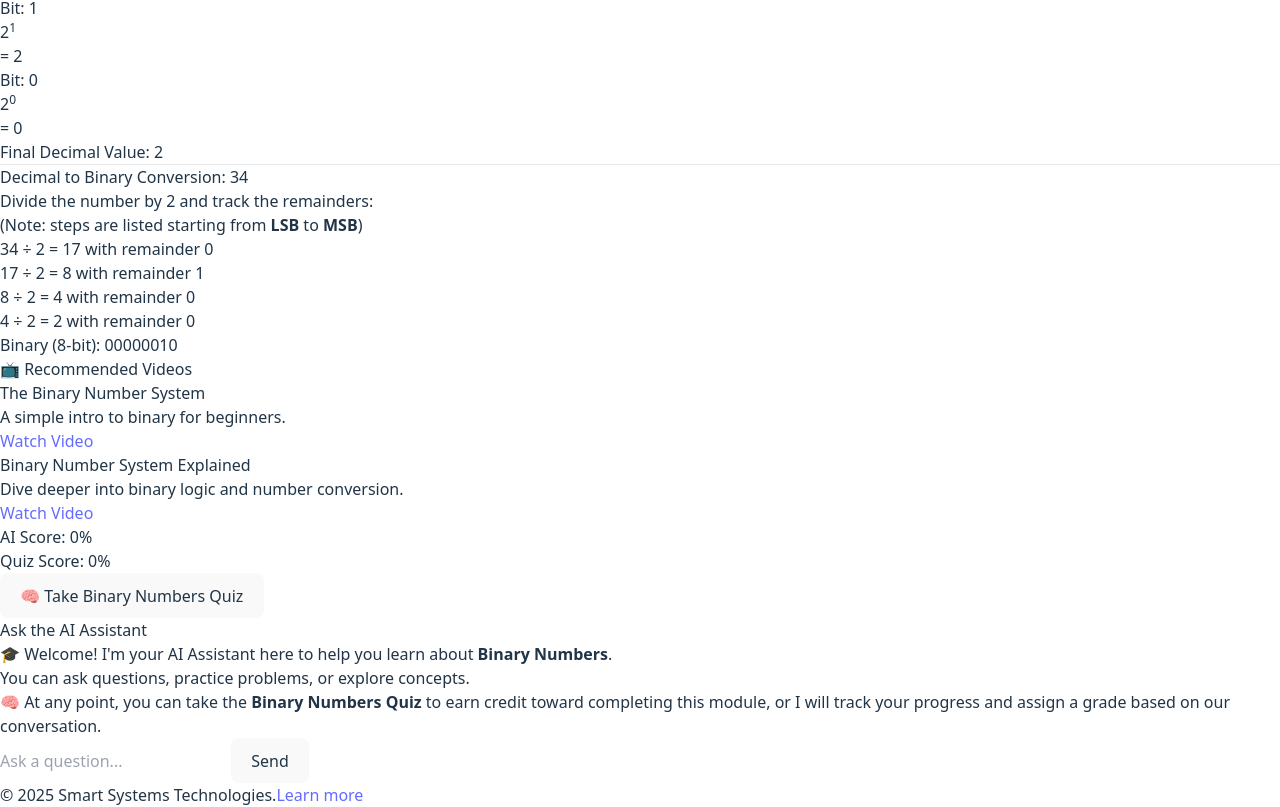
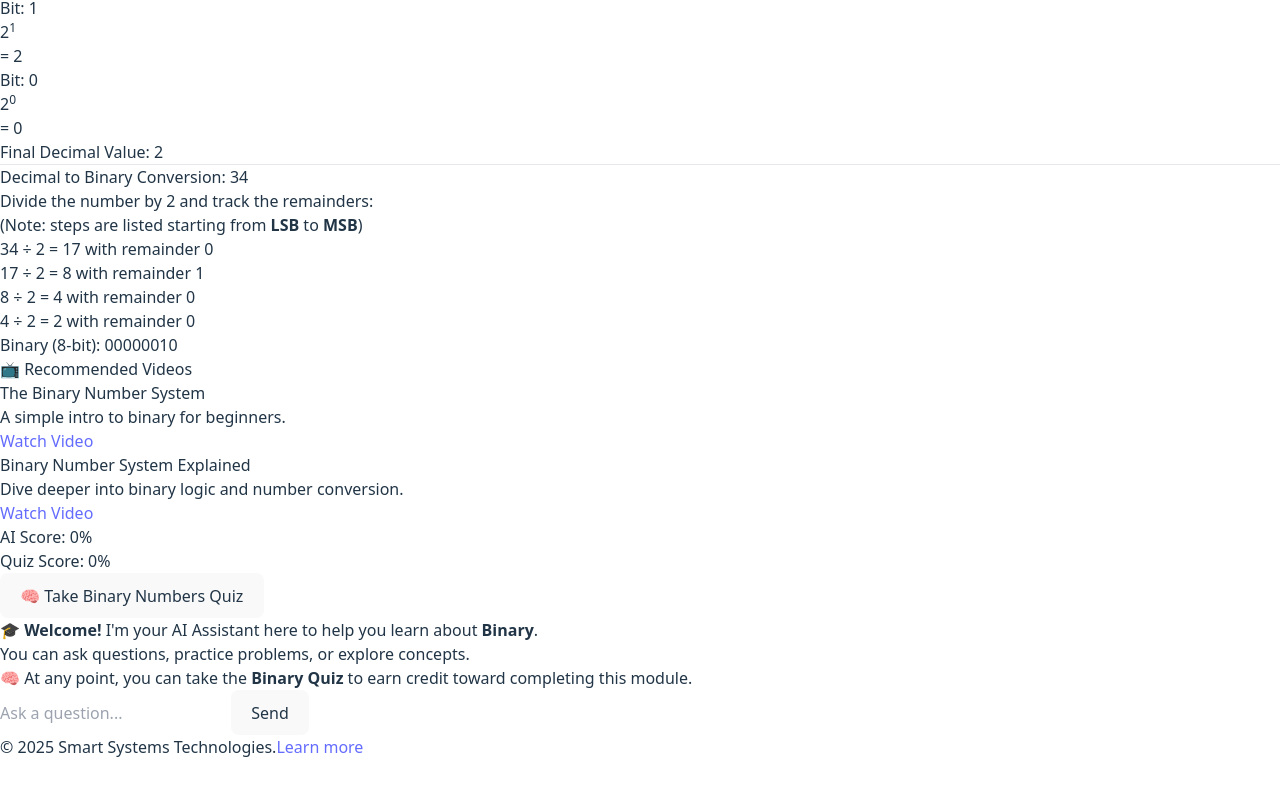
Before and after one commit to dpoehlein/WebApp, a React (Vite) app in the folder frontend/: page /topics/digital_electronics/number_systems/binary in a window 1280 px wide. Shown: the part 604-1411 px from the top of the page. After the commit the page ends 1363 px from the top, so only its background shows below. Built offline with nearby package versions, Linux system fonts and the light colour scheme.

Commit message:
Refactored AI objective tracking logic and updated components

```diff
--- a/frontend/src/components/AIChatAssistant.jsx
+++ b/frontend/src/components/AIChatAssistant.jsx
@@ -1,3 +1,5 @@
+// C:/SST/WebApp/frontend/src/components/AIChatAssistant.jsx
+
 import React, { useState, useEffect, useRef } from 'react';
 import axios from 'axios';
 import ReactMarkdown from 'react-markdown';
@@ -5,7 +7,7 @@ import welcomeMessages from '../data/ai/welcomeMessages';
 import learningObjectives from '../data/ai/learningObjectives';
 import BinaryQuizModal from './digital_electronics/number_systems/BinaryQuizModal';
 
-const AIChatAssistant = ({ topicId = "general", onProgressUpdate }) => {
+const AIChatAssistant = ({ topicId = "general", subtopicId = "number_systems", nestedSubtopicId = "binary", onProgressUpdate }) => {
   const [input, setInput] = useState('');
   const [chat, setChat] = useState([]);
   const [loading, setLoading] = useState(false);
@@ -14,11 +16,13 @@ const AIChatAssistant = ({ topicId = "general", onProgressUpdate }) => {
   const [quizScore, setQuizScore] = useState(null);
   const [quizOpen, setQuizOpen] = useState(false);
   const chatContainerRef = useRef(null);
+  const [objectiveIndex, setObjectiveIndex] = useState(0);
+  const [showWelcomeBox, setShowWelcomeBox] = useState(true);
 
-  const formattedTitle = topicId.replace(/_/g, ' ').replace(/\b\w/g, c => c.toUpperCase());
+  const formattedTitle = nestedSubtopicId.replace(/_/g, ' ').replace(/\b\w/g, c => c.toUpperCase());
 
-  const welcomeMessageFn = welcomeMessages[topicId];
-  const objectives = learningObjectives[topicId] || [];
+  const welcomeMessageFn = welcomeMessages[nestedSubtopicId];
+  const objectives = (learningObjectives[topicId]?.[subtopicId]?.[nestedSubtopicId]) || [];
 
   const welcomeMessage = welcomeMessageFn
     ? (typeof welcomeMessageFn === 'function' ? welcomeMessageFn(formattedTitle) : welcomeMessageFn)
@@ -26,9 +30,9 @@ const AIChatAssistant = ({ topicId = "general", onProgressUpdate }) => {
 
   useEffect(() => {
     if (chat.length === 0) {
-      setChat([{ role: 'assistant', content: welcomeMessage }]);
+      setChat([]); // Start empty, display welcome box separately
     }
-  }, [chat]);
+  }, []);
 
   useEffect(() => {
     if (chatContainerRef.current) {
@@ -55,9 +59,9 @@ const AIChatAssistant = ({ topicId = "general", onProgressUpdate }) => {
     try {
       const res = await axios.post('http://localhost:8000/chat', {
         message: messageToSend,
-        topic_id: topicId,
+        topic_id: nestedSubtopicId,
         history: updatedChat,
-        objectives: objectives
+        objectives
       });
 
       let finalReply = res.data.reply;
@@ -80,15 +84,16 @@ const AIChatAssistant = ({ topicId = "general", onProgressUpdate }) => {
           });
         });
 
-        setAiScore(newScore);
-
         const bestScore = quizScore !== null ? Math.max(quizScore, newScore) : newScore;
         if (typeof onProgressUpdate === 'function') {
           onProgressUpdate(progressFlags, bestScore);
         }
+
+        setAiScore(newScore);
       }
 
       setChat(prev => [...prev, { role: 'assistant', content: finalReply }]);
+
     } catch (err) {
       console.error("Chat error:", err);
       setChat(prev => [...prev, {
@@ -111,17 +116,22 @@ const AIChatAssistant = ({ topicId = "general", onProgressUpdate }) => {
   return (
     <div className="min-h-[95vh] max-h-[120vh] flex flex-col bg-gray-50 rounded shadow">
 
+      {showWelcomeBox && (
+        <div className="bg-gray-200 px-4 py-3 mb-2 rounded-md shadow-sm text-sm text-gray-800 w-full">
+          <p>🎓 <strong>Welcome!</strong> I'm your AI Assistant here to help you learn about <strong>{formattedTitle}</strong>.</p>
+          <p>You can ask questions, practice problems, or explore concepts.</p>
+          <p>🧠 At any point, you can take the <strong>{formattedTitle} Quiz</strong> to earn credit toward completing this module.</p>
+        </div>
+      )}
+
       <div ref={chatContainerRef} className="flex-1 overflow-y-auto px-4 pb-4 space-y-2">
-
-        {chat.map((msg, idx) =>
-          (idx === 0 && msg.content === welcomeMessage) ? null : (
-            <div key={idx} className={`text-sm ${msg.role === 'user' ? 'text-right' : 'text-left'}`}>
-              <div className={`inline-block px-3 py-2 rounded text-left max-w-full ${msg.role === 'user' ? 'bg-blue-200' : 'bg-gray-200'}`}>
-                <ReactMarkdown>{msg.content}</ReactMarkdown>
-              </div>
+        {chat.map((msg, idx) => (
+          <div key={idx} className={`text-sm ${msg.role === 'user' ? 'text-right' : 'text-left'}`}>
+            <div className={`inline-block px-3 py-2 rounded text-left max-w-full ${msg.role === 'user' ? 'bg-blue-200' : 'bg-gray-200'}`}>
+              <ReactMarkdown>{msg.content}</ReactMarkdown>
             </div>
-          )
-        )}
+          </div>
+        ))}
         {loading && <div className="text-center text-gray-500">Thinking...</div>}
       </div>
 
--- a/frontend/src/data/ai/learningObjectives.js
+++ b/frontend/src/data/ai/learningObjectives.js
@@ -1,41 +1,17 @@
-// src/data/ai/learningObjectives.js
+// C:/SST/WebApp/frontend/src/data/ai/learningObjectives.js
+
+import digital_electronics from './learning_objectives/digital_electronics';
+// import microcontrollers from './learning_objectives/microcontrollers'; // future topics
+// import physics from './learning_objectives/physics';
+// import plcs from './learning_objectives/plcs';
+// import excel from './learning_objectives/excel';
 
 const learningObjectives = {
-  binary: [
-    "Understand that binary is a base-2 number system using only 0 and 1.",
-    "Convert decimal numbers to 4-bit and 8-bit binary values.",
-    "Convert binary numbers back to decimal form.",
-    "Explain the significance of the least significant bit (LSB) and most significant bit (MSB).",
-    "Identify how 4-bit binary forms a nibble and 8-bit binary forms a byte.",
-    "Use binary place values (1, 2, 4, 8...) to compute decimal equivalents."
-  ],
-
-  octal: [
-    "Understand that octal is a base-8 number system using digits 0 through 7.",
-    "Group binary digits into sets of 3 to convert binary to octal.",
-    "Convert octal numbers to binary and decimal values.",
-    "Recognize the role of octal in simplifying binary code for programming and memory."
-  ],
-
-  hexadecimal: [
-    "Understand that hexadecimal is a base-16 number system using 0–9 and A–F.",
-    "Convert binary numbers to hexadecimal by grouping bits in sets of 4.",
-    "Convert between hexadecimal, binary, and decimal formats.",
-    "Explain how hexadecimal is used in memory addresses, color codes, and debugging."
-  ],
-
-  gray_code: [
-    "Understand that Gray code is a binary system where only one bit changes at a time.",
-    "Convert binary numbers to Gray code and vice versa.",
-    "Explain the advantage of Gray code in minimizing transition errors in digital circuits."
-  ],
-
-  bcd: [
-    "Understand that BCD (Binary-Coded Decimal) represents each decimal digit with a 4-bit binary equivalent.",
-    "Convert decimal numbers to BCD and vice versa.",
-    "Identify valid and invalid BCD combinations.",
-    "Understand BCD's use in calculators and digital displays."
-  ]
+  digital_electronics,
+  // microcontrollers,
+  // physics,
+  // plcs,
+  // excel,
 };
 
 export default learningObjectives;
--- /dev/null
+++ b/frontend/src/data/ai/learning_objectives/digital_electronics/index.js
@@ -0,0 +1,13 @@
+// C:/SST/WebApp/frontend/src/data/ai/learning_objectives/digital_electronics/index.js
+
+import number_systems from './number_systems';
+// import boolean_logic from './boolean_logic'; // future subtopic
+// import logic_gates from './logic_gates';     // future subtopic
+
+const digitalElectronicsObjectives = {
+    number_systems
+    // boolean_logic,
+    // logic_gates,
+};
+
+export default digitalElectronicsObjectives;
--- /dev/null
+++ b/frontend/src/data/ai/learning_objectives/digital_electronics/number_systems/bcd.js
@@ -0,0 +1,10 @@
+// src/data/ai/learning_objectives/digital_electronics/number_systems/bcd.js
+
+const bcd = [
+    "Understand that BCD (Binary-Coded Decimal) represents each decimal digit with a 4-bit binary equivalent.",
+    "Convert decimal numbers to BCD and vice versa.",
+    "Identify valid and invalid BCD combinations.",
+    "Understand BCD's use in calculators and digital displays."
+];
+
+export default bcd;
--- /dev/null
+++ b/frontend/src/data/ai/learning_objectives/digital_electronics/number_systems/gray_code.js
@@ -0,0 +1,9 @@
+// src/data/ai/learning_objectives/digital_electronics/number_systems/gray_code.js
+
+const gray_code = [
+    "Understand that Gray code is a binary system where only one bit changes at a time.",
+    "Convert binary numbers to Gray code and vice versa.",
+    "Explain the advantage of Gray code in minimizing transition errors in digital circuits."
+];
+
+export default gray_code;
--- /dev/null
+++ b/frontend/src/data/ai/learning_objectives/digital_electronics/number_systems/index.js
@@ -0,0 +1,17 @@
+// C:/SST/WebApp/frontend/src/data/ai/learning_objectives/digital_electronics/number_systems/index.js
+
+import binary from './binary';
+import octal from './octal';
+import hexadecimal from './hexadecimal';
+import gray_code from './gray_code';
+import bcd from './bcd';
+
+const numberSystemsObjectives = {
+    binary,
+    octal,
+    hexadecimal,
+    gray_code,
+    bcd
+};
+
+export default numberSystemsObjectives;
--- a/frontend/src/pages/topics/NestedSubtopicPage.jsx
+++ b/frontend/src/pages/topics/NestedSubtopicPage.jsx
@@ -49,13 +49,14 @@ const NestedSubtopicPage = ({ topicId: propTopicId, subtopicId: propSubtopicId,
       .catch((err) => console.error("Failed to load nested subtopic data:", err));
   }, [topicId, subtopicId, nestedSubtopicId]);
 
-  const objectives = learningObjectives[nestedSubtopicId] || [];
+  const objectives = (learningObjectives[topicId]?.[subtopicId]?.[nestedSubtopicId]) || [];
   const topicName = topicId.replace(/_/g, ' ').replace(/\b\w/g, c => c.toUpperCase());
   const subtopicName = subtopicId.replace(/_/g, ' ').replace(/\b\w/g, c => c.toUpperCase());
 
   const completed = objectiveProgress.filter(p => p === true).length;
   const total = objectives.length;
-  const overallGrade = total > 0 ? Math.max(Math.round((completed / total) * 100), quizScore, aiScore) : Math.max(quizScore, aiScore);
+  const aiPercent = total > 0 ? Math.round((completed / total) * 100) : 0;
+  const overallGrade = Math.max(aiPercent, quizScore || 0, aiScore || 0);
 
   const handleQuizCompletion = ({ score, objectiveKeys }) => {
     setQuizScore(score);
@@ -108,7 +109,7 @@ const NestedSubtopicPage = ({ topicId: propTopicId, subtopicId: propSubtopicId,
                       Topic Grade: {overallGrade}%
                     </div>
                     <div className="text-sm text-gray-600 space-x-4">
-                      <span>🟢 Ready for Quiz</span>
+                      <span>🟢 Completed</span>
                       <span>🟡 Making Progress</span>
                       <span>🔵 Needs Work</span>
                     </div>
@@ -204,19 +205,10 @@ const NestedSubtopicPage = ({ topicId: propTopicId, subtopicId: propSubtopicId,
             </Suspense>
           )}
 
-          <div className="bg-white p-4 rounded shadow-md border border-gray-200">
-            <h2 className="text-lg font-semibold mb-2">Ask the AI Assistant</h2>
-            <p className="mb-2 text-sm text-gray-700">
-              🎓 Welcome! I'm your AI Assistant here to help you learn about <strong>{subtopicData.title}</strong>.<br />
-              You can ask questions, practice problems, or explore concepts.
-            </p>
-            <p className="text-sm text-gray-700">
-              🧠 At any point, you can take the <strong>{subtopicData.title} Quiz</strong> to earn credit toward completing this module, or I will track your progress and assign a grade based on our conversation.
-            </p>
-          </div>
-
           <AIChatAssistant
-            topicId={nestedSubtopicId}
+            topicId={topicId}
+            subtopicId={subtopicId}
+            nestedSubtopicId={nestedSubtopicId}
             objectives={objectives}
             onProgressUpdate={setObjectiveProgress}
             onScoreUpdate={setAIScore}
```
Also changed, not shown: frontend/src/data/ai/learning_objectives/digital_electronics/number_systems/binary.js (added, +12 -0 lines), frontend/src/data/ai/learning_objectives/digital_electronics/number_systems/hexadecimal.js (added, +10 -0 lines), frontend/src/data/ai/learning_objectives/digital_electronics/number_systems/octal.js (added, +10 -0 lines).
